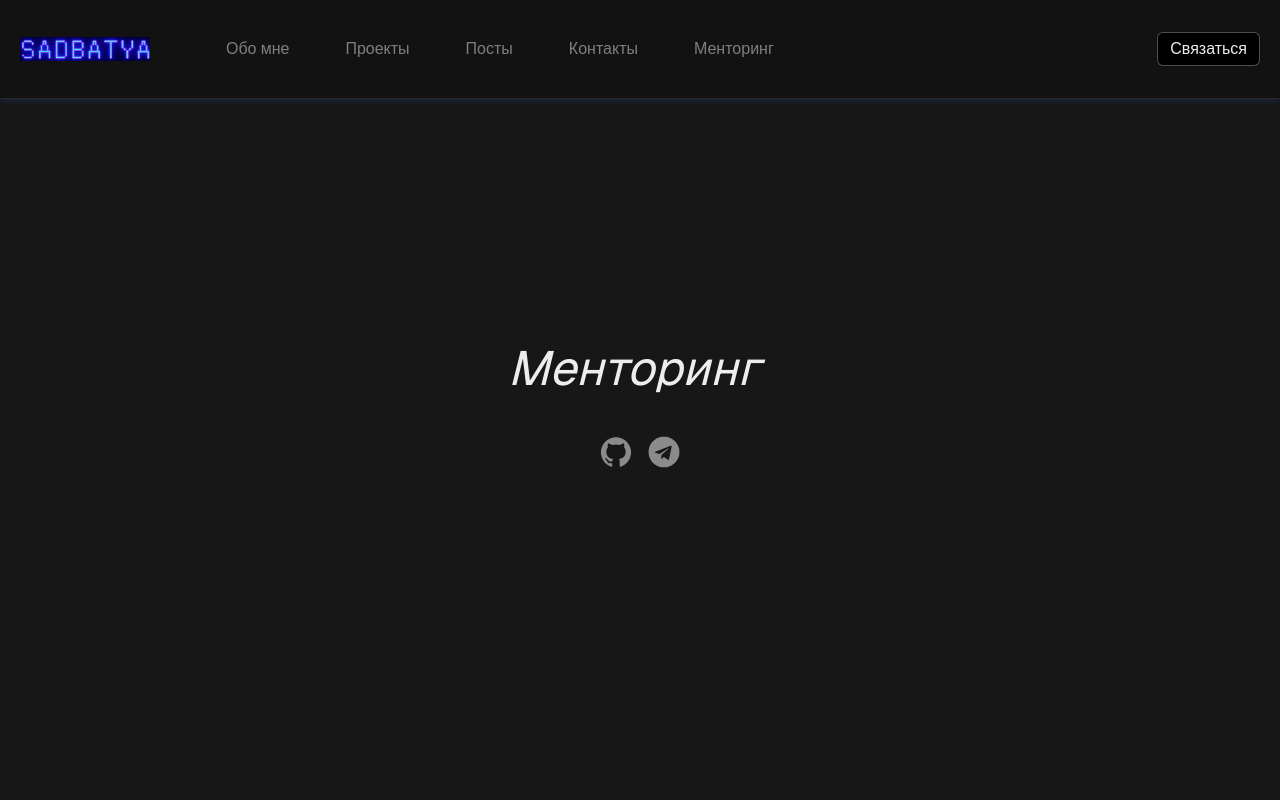
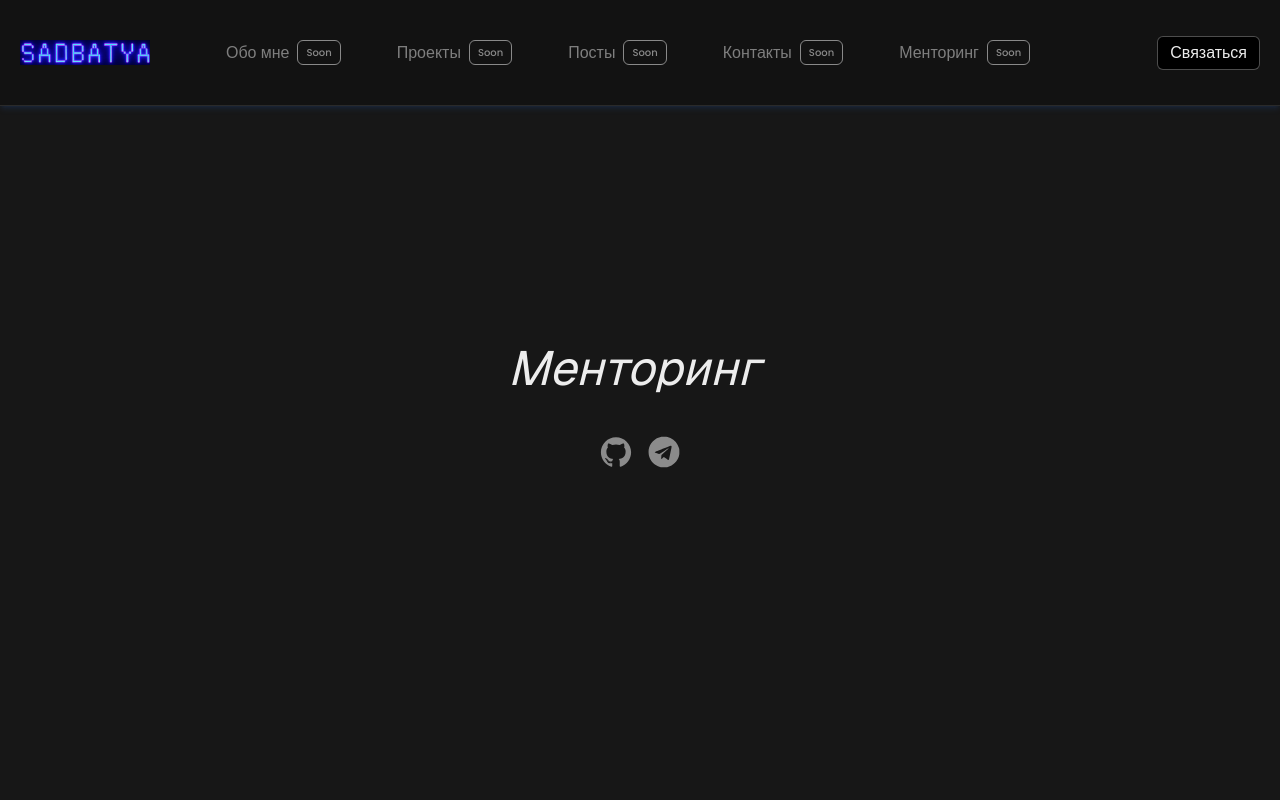
Before and after one commit to SadBatya/sadbatya_website, a Next.js app: page / in a window 1280 px wide. Shown: the top 800 px of the page. Built offline with nearby package versions, Linux system fonts and the light colour scheme.

Commit message:
feat: badge и 404 страница

```diff
--- /dev/null
+++ b/src/app/not-found.tsx
@@ -0,0 +1,22 @@
+import { Section, Title, Button } from "@/shared/ui";
+import Image from "next/image";
+import { externalPath } from "@/shared/routes";
+import { internalPath } from "@/shared/routes";
+
+export default function Page() {
+  return (
+    <Section className="flex items-center justify-center flex-col gap-8">
+      <Title tag="h1" className="font-bold">
+        404
+      </Title>
+      <Title tag="h3">Раздел еще в разработке :)</Title>
+      <Image src="/gifs/spongebob.gif" alt="404" width={300} height={100} />
+      <Button className="px-4 py-2" href={externalPath.telegramChannel}>
+        Перейти в телеграм
+      </Button>
+      <Button className="px-4 py-2" href={internalPath.home}>
+        Вернуться на главную
+      </Button>
+    </Section>
+  );
+}
--- /dev/null
+++ b/src/shared/ui/Badge/Badge.tsx
@@ -0,0 +1,17 @@
+import { twMerge } from "tailwind-merge";
+
+interface Props {
+  text: string;
+  className?: string;
+}
+
+export const Badge = ({ text, className }: Props) => (
+  <span
+    className={twMerge(
+      "px-2 py-1 text-[10px] rounded-md border text-white",
+      className
+    )}
+  >
+    {text}
+  </span>
+);
--- a/src/shared/ui/Section/Section.tsx
+++ b/src/shared/ui/Section/Section.tsx
@@ -7,11 +7,11 @@ interface Props {
   height?: "dvh" | "full";
 }
 
-export const Section = ({ className, children, height = "dvh" }: Props) => (
+export const Section = ({ className, children, height }: Props) => (
   <section
     className={twMerge(
-      `max-w-[1440px] w-[calc(100%-40px)] mx-auto h-${height} overflow-hidden`,
-      height === "full" && "h-full py-20 lg:py-40",
+      "max-w-[1440px] w-[calc(100%-40px)] mx-auto overflow-hidden",
+      height === "full" ? "h-full py-20 lg:py-40" : "h-dvh",
       className
     )}
   >
--- a/src/shared/ui/index.ts
+++ b/src/shared/ui/index.ts
@@ -6,3 +6,4 @@ export { Input } from "./Input/Input";
 export { Textarea } from "./Textarea/Textarea";
 export { BurgerButton } from "./BurgerButton/BurgerButton";
 export { StackIcons } from "./StackIcons/ui/StackIcons";
+export { Badge } from "./Badge/Badge";
--- a/src/widgets/Header/model/data.ts
+++ b/src/widgets/Header/model/data.ts
@@ -3,22 +3,27 @@ import { internalPath } from "@/shared/routes";
 export const navigation = [
   {
     text: "Обо мне",
+    soon: true,
     link: internalPath.about,
   },
   {
     text: "Проекты",
+    soon: true,
     link: internalPath.projects,
   },
   {
     text: "Посты",
+    soon: true,
     link: internalPath.posts,
   },
   {
     text: "Контакты",
+    soon: true,
     link: internalPath.contacts,
   },
   {
     text: "Менторинг",
+    soon: true,
     link: internalPath.mentoring,
   },
-];
+] as const;
--- a/src/widgets/Header/ui/Header.tsx
+++ b/src/widgets/Header/ui/Header.tsx
@@ -1,7 +1,7 @@
 "use client";
 import Image from "next/image";
 import Link from "next/link";
-import { Button, BurgerButton } from "@/shared/ui";
+import { Button, BurgerButton, Badge } from "@/shared/ui";
 import { useState } from "react";
 import { twMerge } from "tailwind-merge";
 import { useBodyScrollLock } from "@/shared/hooks";
@@ -17,17 +17,18 @@ export const Header = () => {
       <div className="max-w-[1440px] w-[calc(100%-40px)] mx-auto flex items-center py-8 justify-between">
         <div className="flex items-center gap-16">
           <Link href="/">
-            <Image src="/logo.png" alt="Логотип" width={130} height={100} />
+            <Image src="/logo.png" alt="Логотип" width={130} height={25} />
           </Link>
           <nav className="hidden lg:flex">
             <ul className="flex items-center gap-8">
-              {navigation.map(({ text, link }, index) => (
+              {navigation.map(({ text, link, soon }, index) => (
                 <li key={index}>
                   <Link
-                    className="text-[#EAEAEA] opacity-50 rounded-md font-medium px-3 py-2 hover:text-white transition-all hover:opacity-100"
+                    className="text-[#EAEAEA] flex items-center gap-2 opacity-50 rounded-md font-medium px-3 py-2 hover:text-white transition-all hover:opacity-100"
                     href={link}
                   >
                     {text}
+                    {soon === true && <Badge text="Soon" />}
                   </Link>
                 </li>
               ))}
@@ -48,13 +49,14 @@ export const Header = () => {
         )}
       >
         <ul className="flex flex-col gap-4">
-          {navigation.map(({ text, link }, index) => (
+          {navigation.map(({ text, soon, link }, index) => (
             <li onClick={() => setIsOpenMenu(false)} key={index}>
               <Link
-                className="rounded-md font-medium px-3 py-2 text-white transition-all opacity-100"
+                className="rounded-md font-medium flex items-center gap-2 px-3 py-2 text-white transition-all opacity-100"
                 href={link}
               >
                 {text}
+                {soon === true && <Badge text="Soon" />}
               </Link>
             </li>
           ))}
```
Also changed, not shown: public/gifs/spongebob.gif (added).
